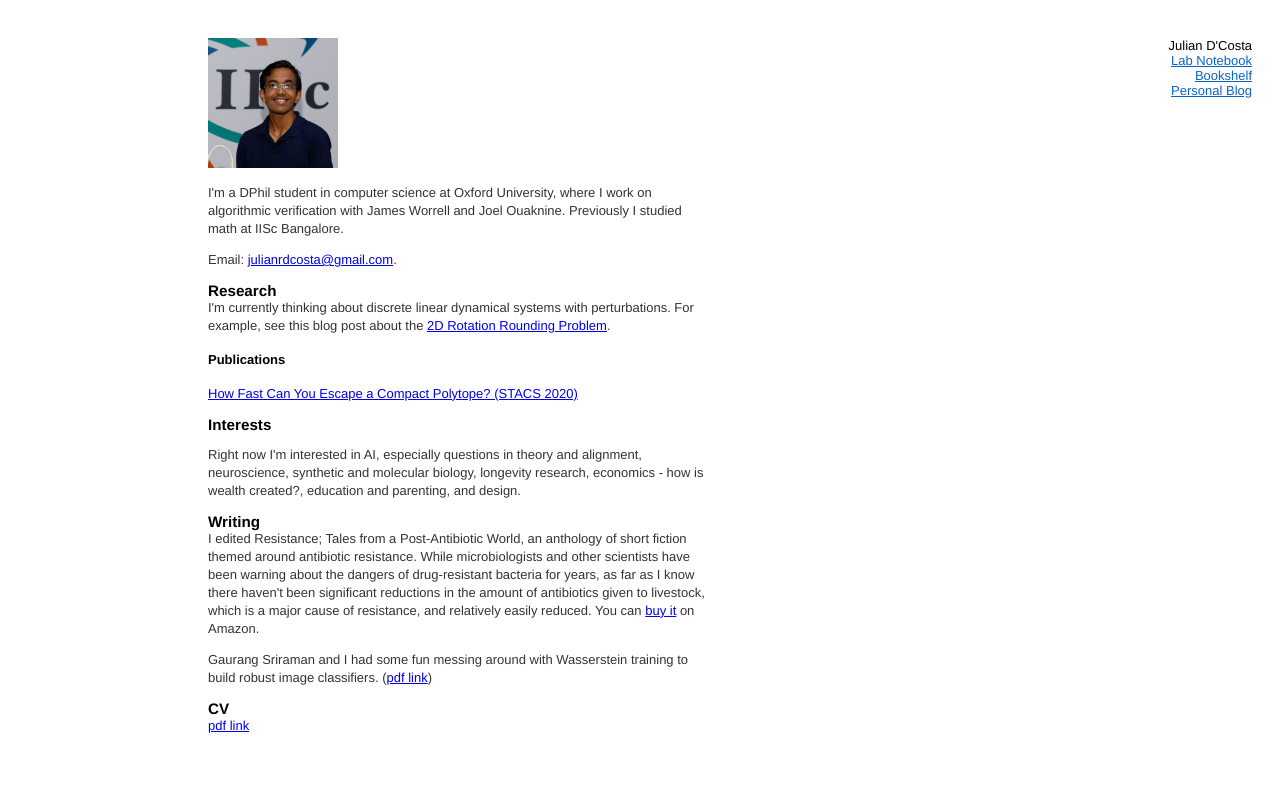
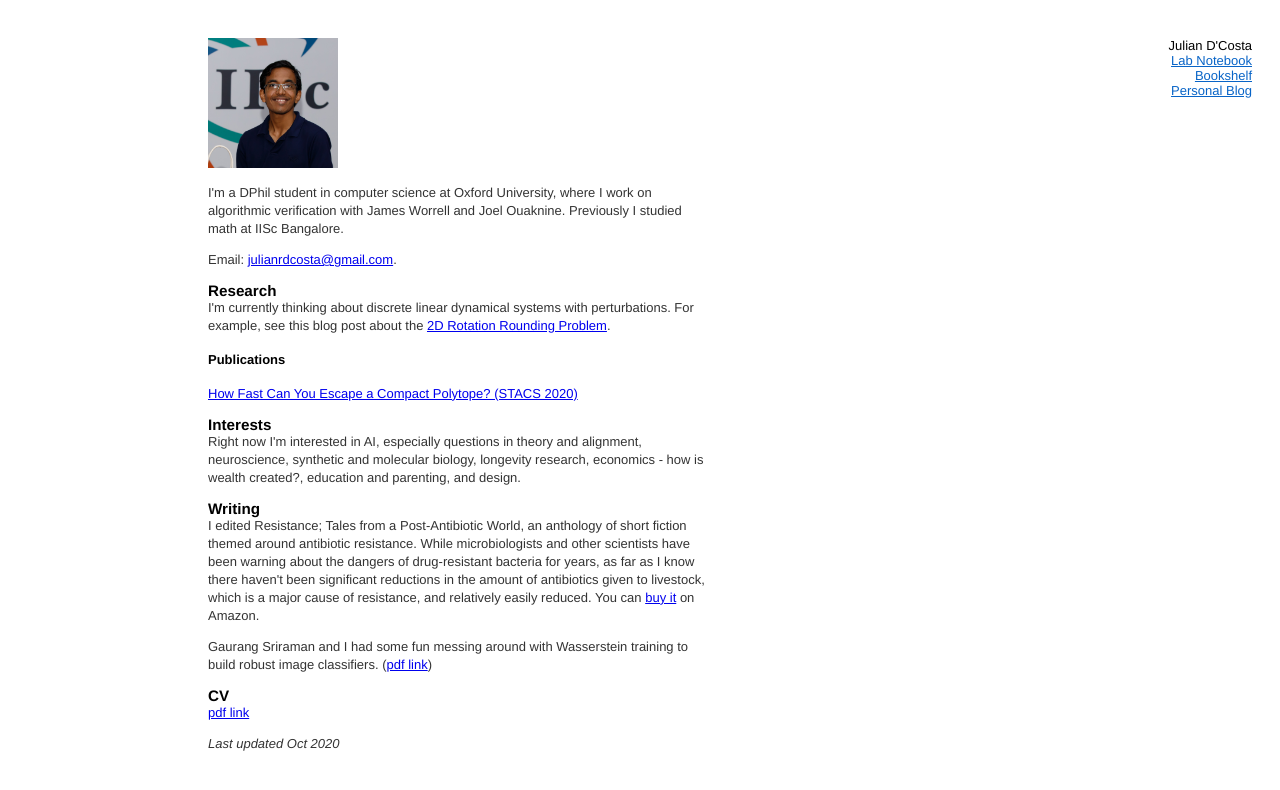
Before and after one commit to julianrdcosta/julianrdcosta.github.io, a Jekyll site: the page built from index.html, in a window 1280 px wide. Shown: the top 790 px of the page. Built offline with Jekyll 4.4.1, drawn with Linux system fonts in a browser that asks for light colours.

Commit message:
Update index.html

```diff
--- a/index.html
+++ b/index.html
@@ -30,10 +30,9 @@ title: Julian R D'Costa
   about the <a href="https://justunreadableicon.wordpress.com/2020/09/25/on-the-2d-rotation-rounding-problem" target="_blank">2D Rotation Rounding Problem</a>.</p>
 
   <h4>Publications</h4>
-  <p class="notop">
-  <a href="https://people.mpi-sws.org/~joel/publications/escape-bounds20abs.html" target="_blank">How Fast Can You Escape a Compact Polytope? (STACS 2020)</a></p>
+  <p class="notop"> <a href="https://people.mpi-sws.org/~joel/publications/escape-bounds20abs.html" target="_blank">How Fast Can You Escape a Compact Polytope? (STACS 2020)</a></p>
 
-  <h3>Interests</h3> <p>Right now I'm interested in AI, especially questions in theory and alignment, neuroscience, synthetic and molecular biology, longevity research, economics - how is wealth created?, education and parenting, and design. </p>
+  <h3>Interests</h3> <p class="notop">Right now I'm interested in AI, especially questions in theory and alignment, neuroscience, synthetic and molecular biology, longevity research, economics - how is wealth created?, education and parenting, and design. </p>
 
   <h3>Writing</h3>
   <p class="notop">I edited Resistance; Tales from a Post-Antibiotic World, an anthology of short fiction themed around antibiotic resistance.
@@ -47,6 +46,7 @@ title: Julian R D'Costa
   <h3>CV</h3>
   <p class="notop"><a href="/files/JulianDCostaPublicCV.pdf" target="_blank">pdf link</a></p>
 
+  <p><i>Last updated Oct 2020</i></p>
 
 </div>
 
```
